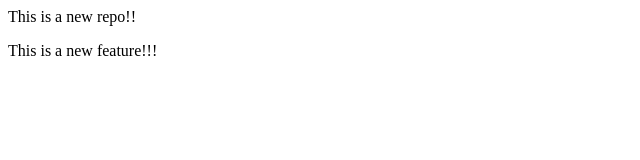
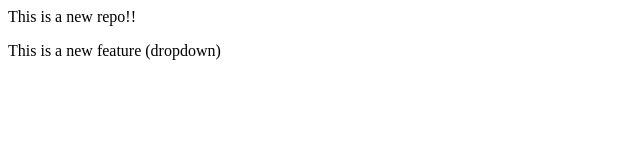
Before and after one commit to ritvikvoleti7/localrepo, a plain HTML site: page index.html in a window 1280 px wide. Shown: the full height of the page, 0-640 px from the left. Drawn offline with Linux system fonts and the light colour scheme.

```diff
--- a/index.html
+++ b/index.html
@@ -1,2 +1,2 @@
 <p>This is a new repo!!</p>
-<p>This is a new feature!!!</p>
+<p>This is a new feature (dropdown)</p>
```
